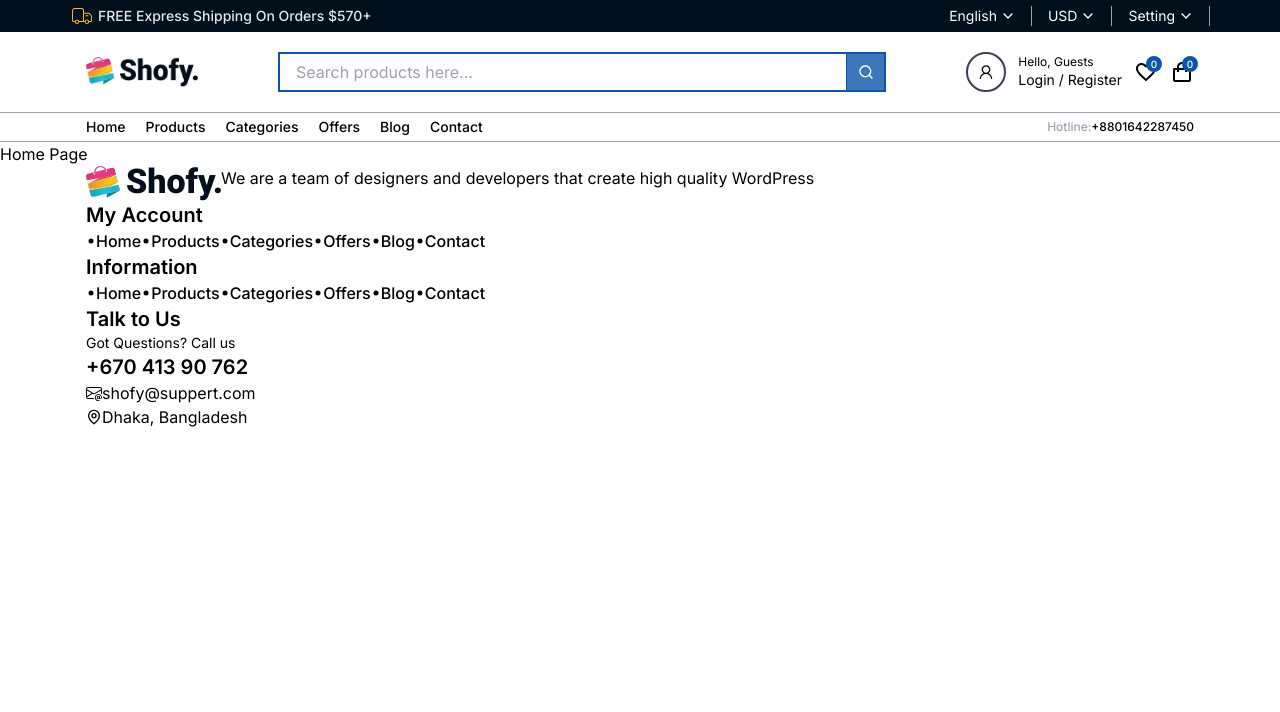
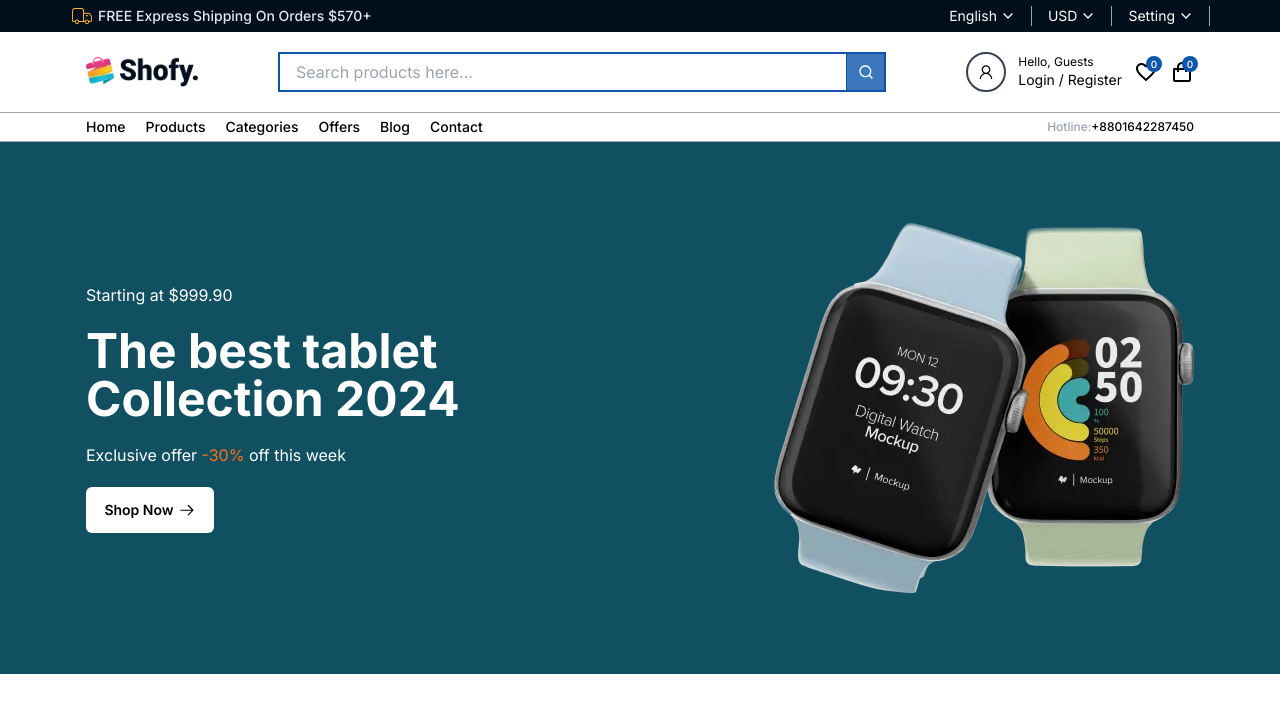
Before and after one commit to Mehebul02/Online-Shop, a Next.js app: page / in a window 1280 px wide. Shown: the top 712 px of the page. Built offline with nearby package versions, Linux system fonts and the light colour scheme.

Commit message:
Banner commit

```diff
--- a/src/app/layout.tsx
+++ b/src/app/layout.tsx
@@ -21,7 +21,7 @@ export default function RootLayout({
       <body className={inter.className}>
         <Header />
         {children}
-        <Footer/>
+        {/* <Footer/> */}
       </body>
     </html>
   );
--- a/src/app/page.tsx
+++ b/src/app/page.tsx
@@ -1,9 +1,9 @@
 import React from 'react';
-
+import Banner from '@/components/Banner'
 const Home = () => {
   return (
     <div>
-      <h1>Home Page</h1>
+     <Banner/>
     </div>
   );
 };
--- a/src/assets/index.js
+++ b/src/assets/index.js
@@ -1,5 +1,6 @@
 import logo from "../assets/logo.webp";
+import banner from '../assets/bannerImageOne.webp'
 
 
 
-export {logo}
+export {logo,banner}
--- /dev/null
+++ b/src/components/Banner.jsx
@@ -0,0 +1,31 @@
+import { banner } from "@/assets";
+import Container from "@/shared/Container";
+import Image from "next/image";
+import { GoArrowRight } from "react-icons/go";
+
+const Banner = () => {
+  return (
+    <div className="bg-[#115061] py-20 text-themeWhite">
+      <Container className="flex flex-col lg:flex-row justify-between items-center gap-6">
+        {/* text  */}
+        <div className="flex flex-col gap-5">
+          <p className="text-md">Starting at $999.90</p>
+          <h1 className="text-5xl font-bold max-w-[500px]">The best tablet Collection 2024</h1>
+          <h1>
+            Exclusive offer <span className="text-orange-500">-30%</span> off
+            this week
+          </h1>
+          <button className="flex items-center gap-1 bg-themeWhite text-black rounded-md w-32 px-0 justify-center text-sm font-semibold hover:bg-transparent hover:text-themeWhite py-3 border border-transparent hover:border-white/40 duration-200">
+            Shop Now <GoArrowRight className="text-lg" />
+          </button>
+        </div>
+        {/* image  */}
+        <div>
+          <Image src={banner} alt="banner"/>
+        </div>
+      </Container>
+    </div>
+  );
+};
+
+export default Banner;
```
Also changed, not shown: src/assets/bannerImageOne.webp (added).
